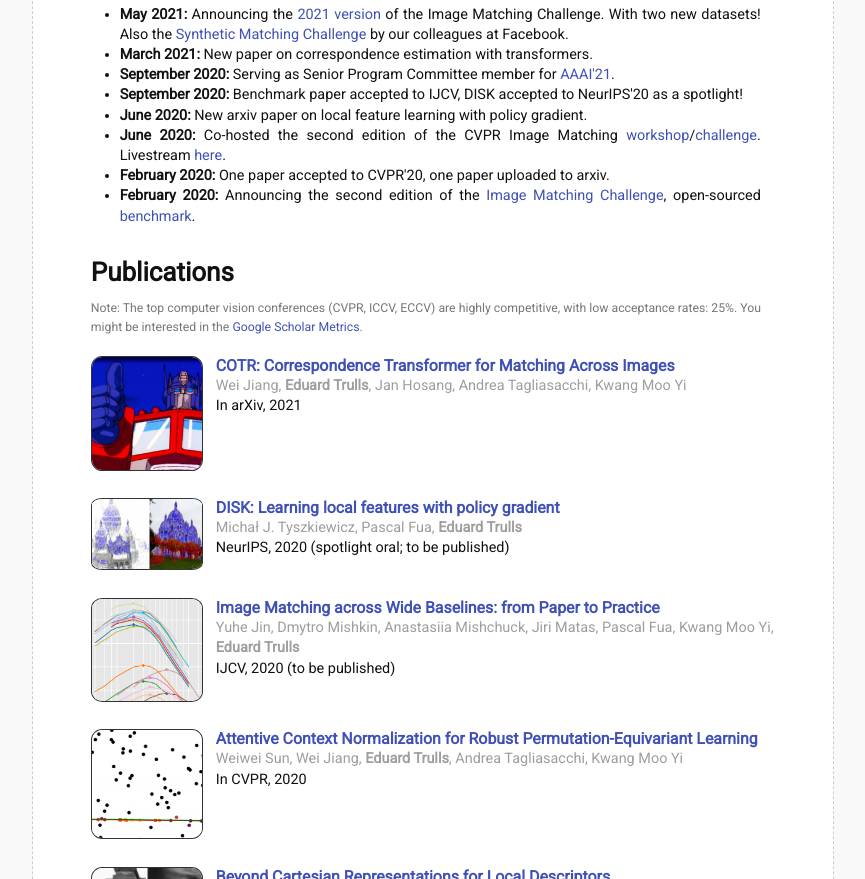
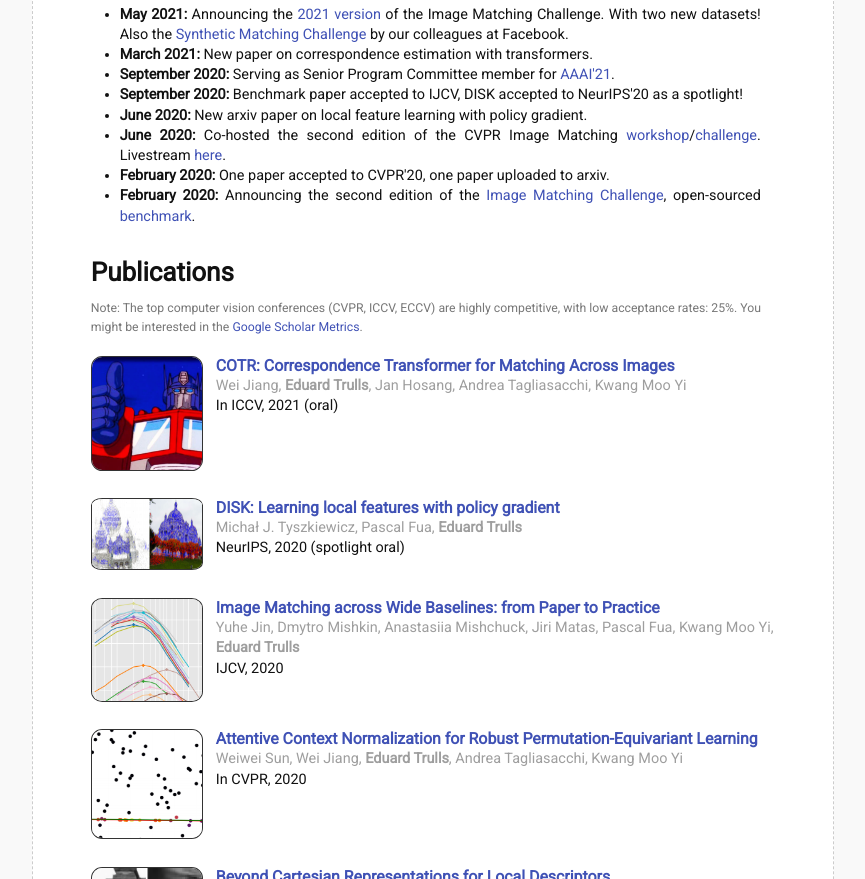
Before and after one commit to etrulls/etrulls.github.io, a plain HTML site: page index.html in a window 1280 px wide. Shown: the part 278-1157 px from the top of the page, without its empty margins (207-1072 px from the left). Drawn offline with Linux system fonts and the light colour scheme; a web font is replaced by a local one.

Commit message:
Update COTR future.

```diff
--- a/index.html
+++ b/index.html
@@ -82,7 +82,7 @@ _gaq.push(['_trackPageview']);
 			<div class="paper-data">
 				<div class="paper-title"><a href="https://arxiv.org/abs/2103.14167">COTR: Correspondence Transformer for Matching Across Images</a></div>
 				<div class="paper-authors">Wei Jiang, <b>Eduard Trulls</b>, Jan Hosang, Andrea Tagliasacchi, Kwang Moo Yi</div>
-				<div class="paper-venue">In arXiv, 2021</div>
+				<div class="paper-venue">In ICCV, 2021 (oral)</div>
 			</div>
 			<div class="clean"></div>
 
@@ -90,7 +90,7 @@ _gaq.push(['_trackPageview']);
 			<div class="paper-data">
 				<div class="paper-title"><a href="https://arxiv.org/abs/2006.13566">DISK: Learning local features with policy gradient</a></div>
 				<div class="paper-authors">Michał J. Tyszkiewicz, Pascal Fua, <b>Eduard Trulls</b></div>
-				<div class="paper-venue">NeurIPS, 2020 (spotlight oral; to be published)</div>
+				<div class="paper-venue">NeurIPS, 2020 (spotlight oral)</div>
 			</div>
 			<div class="clean"></div>
 
@@ -98,7 +98,7 @@ _gaq.push(['_trackPageview']);
 			<div class="paper-data">
 				<div class="paper-title"><a href="https://arxiv.org/abs/2003.01587">Image Matching across Wide Baselines: from Paper to Practice</a></div>
 				<div class="paper-authors">Yuhe Jin, Dmytro Mishkin, Anastasiia Mishchuck, Jiri Matas, Pascal Fua, Kwang Moo Yi, <b>Eduard Trulls</b></div>
-				<div class="paper-venue">IJCV, 2020 (to be published)</div>
+				<div class="paper-venue">IJCV, 2020</div>
 			</div>
 			<div class="clean"></div>
 
```
